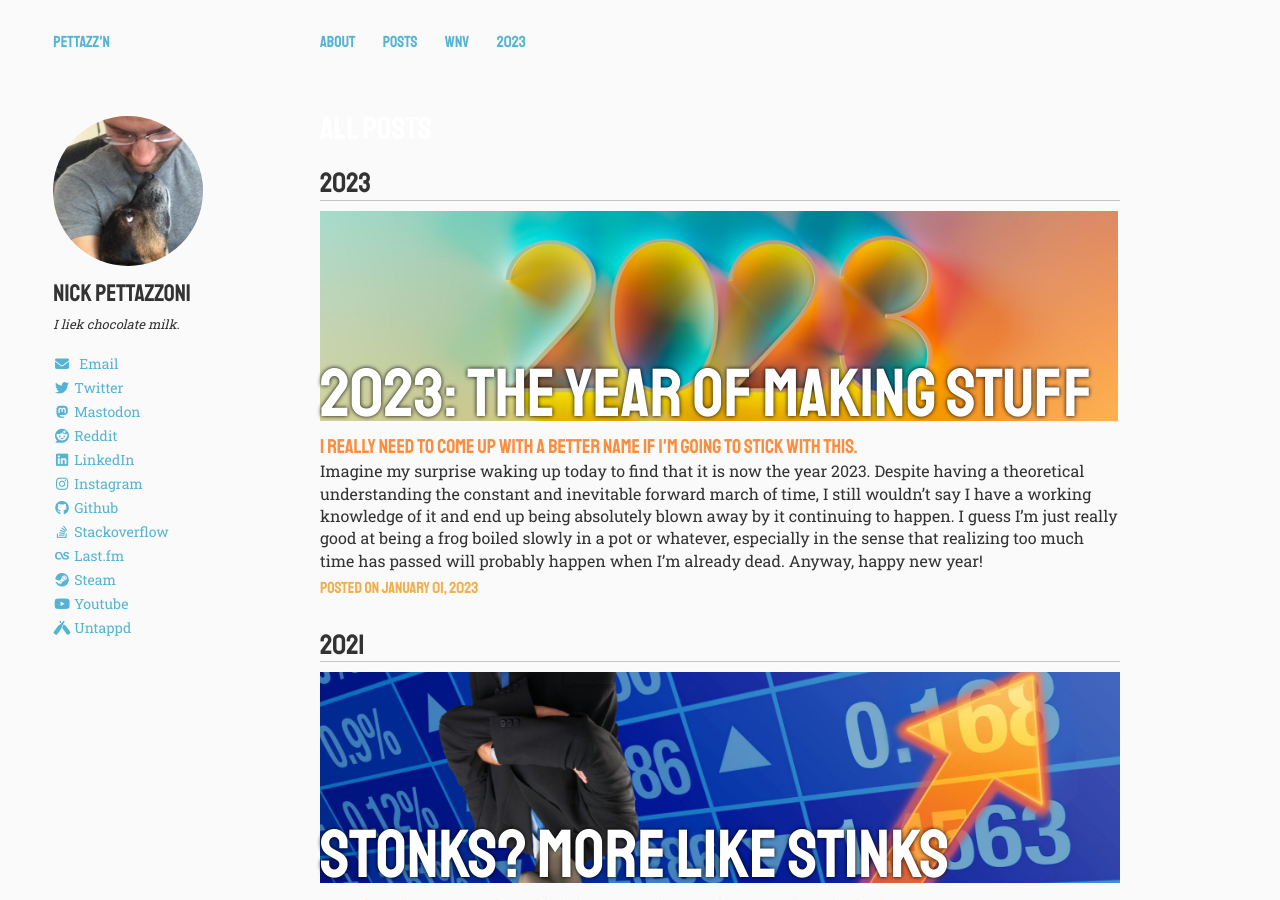
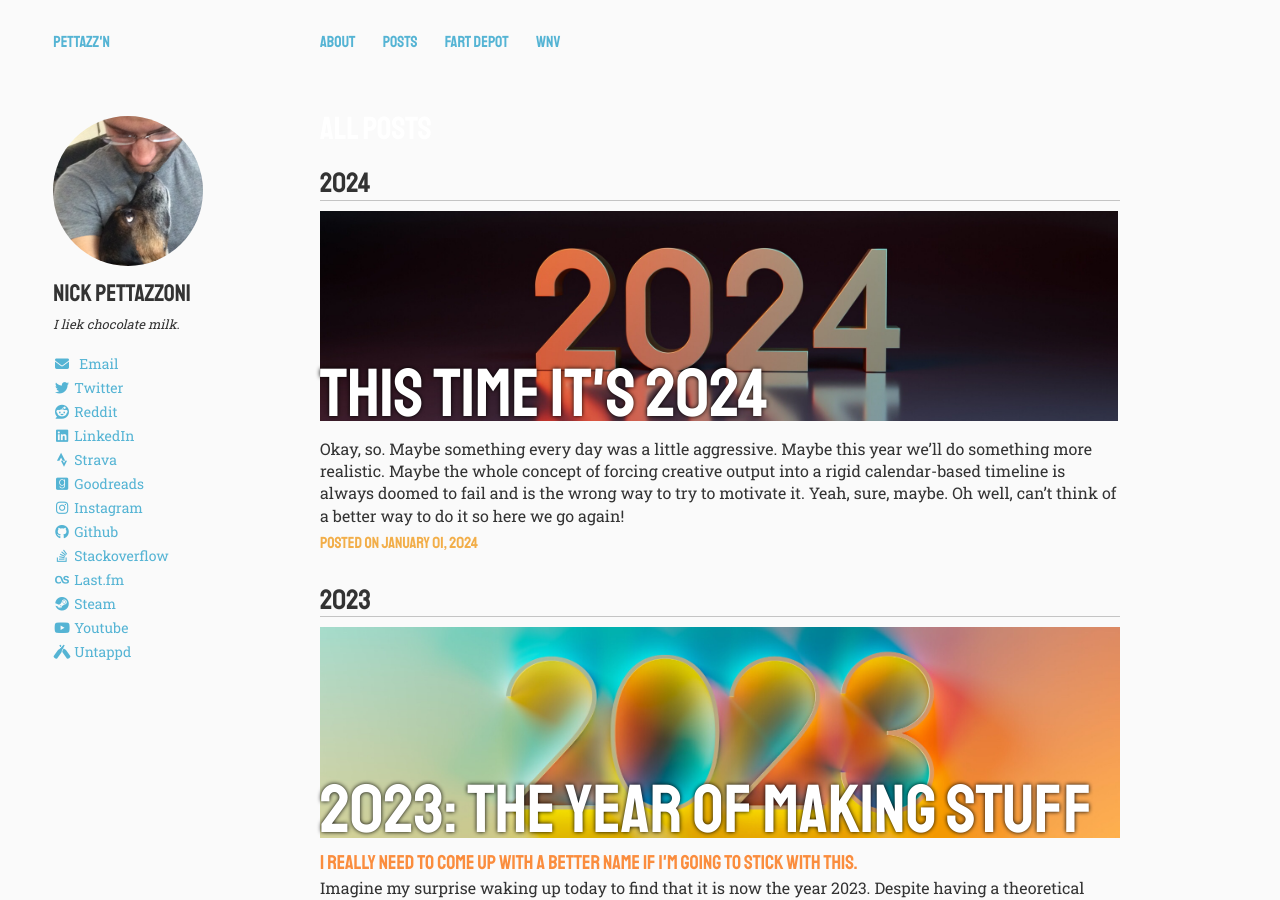
Before and after one commit to pettazz/pettazz.com, a Jekyll site: the page built from posts/index.md, in a window 1280 px wide and 900 px high. Built offline with Jekyll 4.4.1, drawn with Linux system fonts in a browser that asks for light colours; nearby versions of some CDN libraries; some of the changed lines change nothing that is shown.

Commit message:
it is 2024 my dudes

```diff
--- a/_config.yml
+++ b/_config.yml
@@ -2,8 +2,8 @@
 
 title:            pettazz'n
 locale:           en_US
-url:              https://pettazz.com
-host:             pettazz.com
+url:              http://localhost:4000
+host:             localhost
 
 # Jekyll configuration
 
@@ -33,8 +33,8 @@ owner:
   email: website@nick.pettazzoni.com
   # disqus-shortname: pettazz
   twitter: pettazz
-  mastodon: https://toot.osto.us/@pettazz
-  facebook: #username
+  # mastodon: https://toot.osto.us/@pettazz
+  # facebook: #username
   bing-verify:
   github: pettazz
   stackoverflow: 431223/pettazz
@@ -52,6 +52,8 @@ owner:
   flickr: #username
   reddit: pettazz
   untappd: pettazz
+  goodreads: pettazz
+  strava: pettazz
 
 include: [".htaccess"]
 exclude: ["lib", ".bundle", ".vendor", "config.rb", "Capfile", "config", "log", "Rakefile", "Rakefile.rb", "tmp", "less", "*.sublime-project", "*.sublime-workspace", "test", "spec", "Gruntfile.js", "package.json", "node_modules", "Gemfile", "Gemfile.lock", "LICENSE", "README.md"]
--- a/_data/navigation.yml
+++ b/_data/navigation.yml
@@ -6,8 +6,8 @@
 - title: Posts
   url: /posts/
 
+- title: Fart Depot
+  url: https://fartdepot.biz
+
 - title: WNV
   url: https://warrantynowvoid.com
-
-- title: 2023
-  url: /2023/
--- a/_includes/_author-bio.html
+++ b/_includes/_author-bio.html
@@ -18,6 +18,8 @@
   {% if author.google.plus %}<a href="http://plus.google.com/+{{ author.google.plus }}" class="author-social" target="_blank"><i class="fa-fw fab fa-google-plus-square"></i> Google+</a>{% endif %}
   {% if author.reddit %}<a href="https://reddit.com/user/{{ author.reddit }}" class="author-social" target="_blank"><i class="fa-fw fab fa-reddit"></i> Reddit</a>{% endif %}
   {% if author.linkedin %}<a href="https://linkedin.com/in/{{ author.linkedin }}" class="author-social" target="_blank"><i class="fa-fw fab fa-linkedin"></i> LinkedIn</a>{% endif %}
+  {% if author.strava %}<a href="https://strava.com/athletes/{{ author.strava }}" class="author-social" target="_blank"><i class="fa-fw fab fa-strava"></i> Strava</a>{% endif %}
+  {% if author.goodreads %}<a href="https://goodreads.com/pettazz" class="author-social" target="_blank"><i class="fa-fw fab fa-goodreads"></i> Goodreads</a>{% endif %}
   {% if author.instagram %}<a href="https://instagram.com/{{ author.instagram }}" class="author-social" target="_blank"><i class="fa-fw fab fa-instagram"></i> Instagram</a>{% endif %}
   {% if author.tumblr %}<a href="http://{{ author.tumblr }}.tumblr.com" class="author-social" target="_blank"><i class="fa-fw fab fa-tumblr-square"></i> Tumblr</a>{% endif %}
   {% if author.github %}<a href="https://github.com/{{ author.github }}" class="author-social" target="_blank"><i class="fa-fw fab fa-github"></i> Github</a>{% endif %}
--- /dev/null
+++ b/_posts/2024-01-01-year-of-stuff-2.md
@@ -0,0 +1,33 @@
+---
+layout: post
+published: true
+title: "This Time It's 2024"
+tagline: ""
+tags: [blag, 2023, 2024, Year of Making Stuff, content, creative]
+comments: true
+image:
+  feature: 2024.jpg
+---
+
+Okay, so. Maybe something every day was a little aggressive. Maybe this year we'll do something more realistic. Maybe the whole concept of forcing creative output into a rigid calendar-based timeline is always doomed to fail and is the wrong way to try to motivate it. Yeah, sure, maybe. Oh well, can't think of a better way to do it so here we go again!<!--more-->
+
+I wouldn't necessarily call the [2023 Year of Making Stuff](/year-of-stuff/) a *failure* exactly; I did make a lot of stuff, and I knew going into it that it was going to be tough to keep up with such a demanding target. And it's my own made up game on my own website with my own name on it so I get to decide the rules anyway. At the very least it was one of those valuable learning experiences I hear so much about. It certainly helped me crystallize what my actual goals with something like this are, and feeling guilty about not doing enough on time is decidedly not one of them.
+
+## The Good
+
+Motivation is always a challenge for me since I have a day job that keeps me busy and, y'know, fed and housed and whatnot. Anything I do on here is by definition going to be *extra* and is never going to be a real priority. This is labor of love territory, and it's a crowded space. I like to do a lot of things: [running](https://www.strava.com/athletes/pettazz) (I am today starting training for my second marathon), [reading books](https://www.goodreads.com/pettazz), [playing games](https://steamcommunity.com/id/pettazz), along with [making my own creative stuff](https://fartdepot.biz). And those are just the things that I can link to, I do other stuff too. So really this is a matter of finding time among all these things, which is exactly why this kind of artificial construct can be helpful. Without any particular motivating force behind me, I'm going to end up going for whatever gives me the most instant satisfaction. Coming up with an idea and drawing a whole comic about it is a long process that's kind of hard and probably won't come out the way I want it to, but just playing another 3 rounds of CS2 is easy! But with just the slightest nudge in the direction of doing something that math changes. So I'll keep the general concept of arbitrary calendar goals because they help motivate me.
+
+## The Bad
+
+I never finish anything. I mean, really. I either started or continued with how many projects last year that are still not complete. Fart Depot dot Biz seems to be the only exception, it is a [fully extant website](https://fartdepot.biz), but I had intended to do some kind of pipeline for posting images so I don't have to dick around with imagemagick every time, so even that isn't really *done*. Delphi, Slike, even Inktober, I love to get started and just quit once I'm neck deep in it. This is something I want this year's nonsense to push me towards: complete projects over quantity of *stuff*.
+
+## The New
+
+This year we'll do something different. This year is going to be The Year of Twelve Projects and what good is a project if it doesn't have some kind of resolution. It's not to say that every single thing I take on *has to* be completed in exactly the way I envisioned it, only that it has to have a defined end point that is reachable within a month. For a website it might mean some kind of MVP version of it one month, and then an expanded version of it the next. For drawing it might be finishing an Inktober-like or a set of full comics. It could even mean that I quit on something if it turns out to be infeasible or just a bad idea, but it will be an intentional quitting rather than just putting it off to some exponentially increasingly far away "tomorrow".
+
+## 2024
+
+It's still my website and my aribtrary bullshit, so the "rules" such as they are are not exactly set in stone. It's going to be more vibes-based this year, and that's fine! I'm not sure yet whether I'll try to do another tracker situation or just do a blag post retrospective for each of these things, but either way here's hoping this time next year I'm doing a post about what a wild success this all was and how cool I feel for having done it.
+
+Header photo by <a href="https://unsplash.com/@eyestetix?utm_content=creditCopyText&utm_medium=referral&utm_source=unsplash">Eyestetix Studio</a> on <a href="https://unsplash.com/photos/a-dark-background-with-the-numbers-2012-and-a-reflection-on-the-floor-TLPcOg-fnSI?utm_content=creditCopyText&utm_medium=referral&utm_source=unsplash">Unsplash</a>
+{: .notice}
```
Also changed, not shown: images/2024.jpg (added), images/2024@2x.jpg (added).
